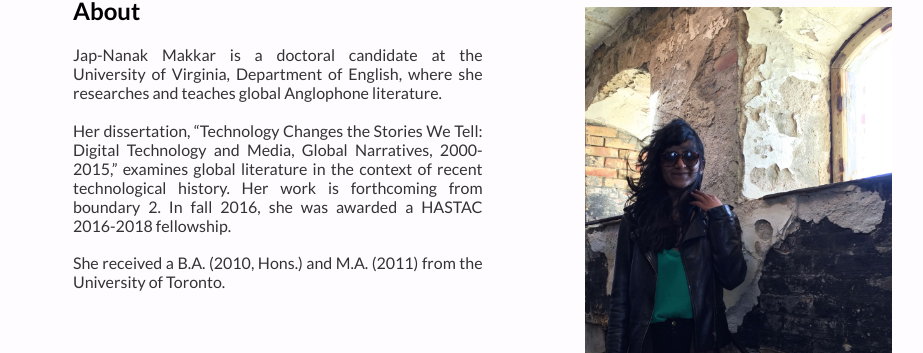
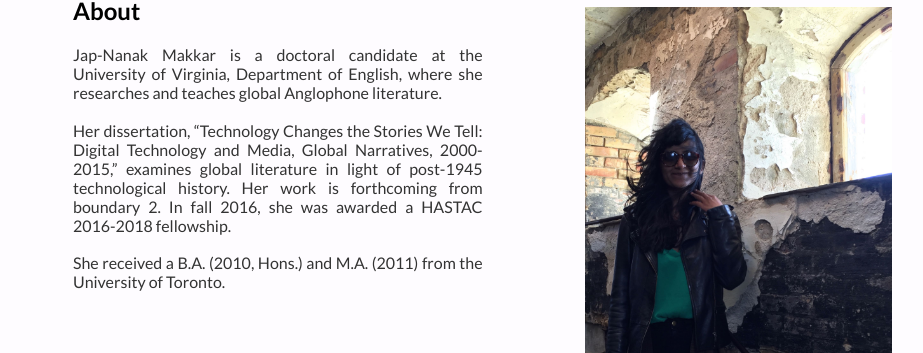
Before and after one commit to jmakr/jmakr.github.io, a Jekyll site: the page built from index.html, in a window 1280 px wide. Shown: the part 235-588 px from the top of the page, without its empty margins (96-1019 px from the left). Built offline with Jekyll 4.4.1, drawn with Linux system fonts in a browser that asks for light colours.

Commit message:
Update index.html

```diff
--- a/index.html
+++ b/index.html
@@ -10,7 +10,7 @@ title: Jap-Nanak Makkar
 	<h2>About</h2>
 	<p2 align="justify">Jap-Nanak Makkar is a doctoral candidate at the University of Virginia, Department of English, where she researches and teaches global Anglophone literature.</p>
 
-	<p2 align="justify">Her dissertation, “Technology Changes the Stories We Tell: Digital Technology and Media, Global Narratives, 2000-2015,” examines global literature in the context of recent technological history. Her work is forthcoming from boundary 2. In fall 2016, she was awarded a HASTAC 2016-2018 fellowship. </p>
+	<p2 align="justify">Her dissertation, “Technology Changes the Stories We Tell: Digital Technology and Media, Global Narratives, 2000-2015,” examines global literature in light of post-1945 technological history. Her work is forthcoming from boundary 2. In fall 2016, she was awarded a HASTAC 2016-2018 fellowship. </p>
 
 	<p2 align="justify">She received a B.A. (2010, Hons.) and M.A. (2011) from the University of Toronto.</p>
 
```
